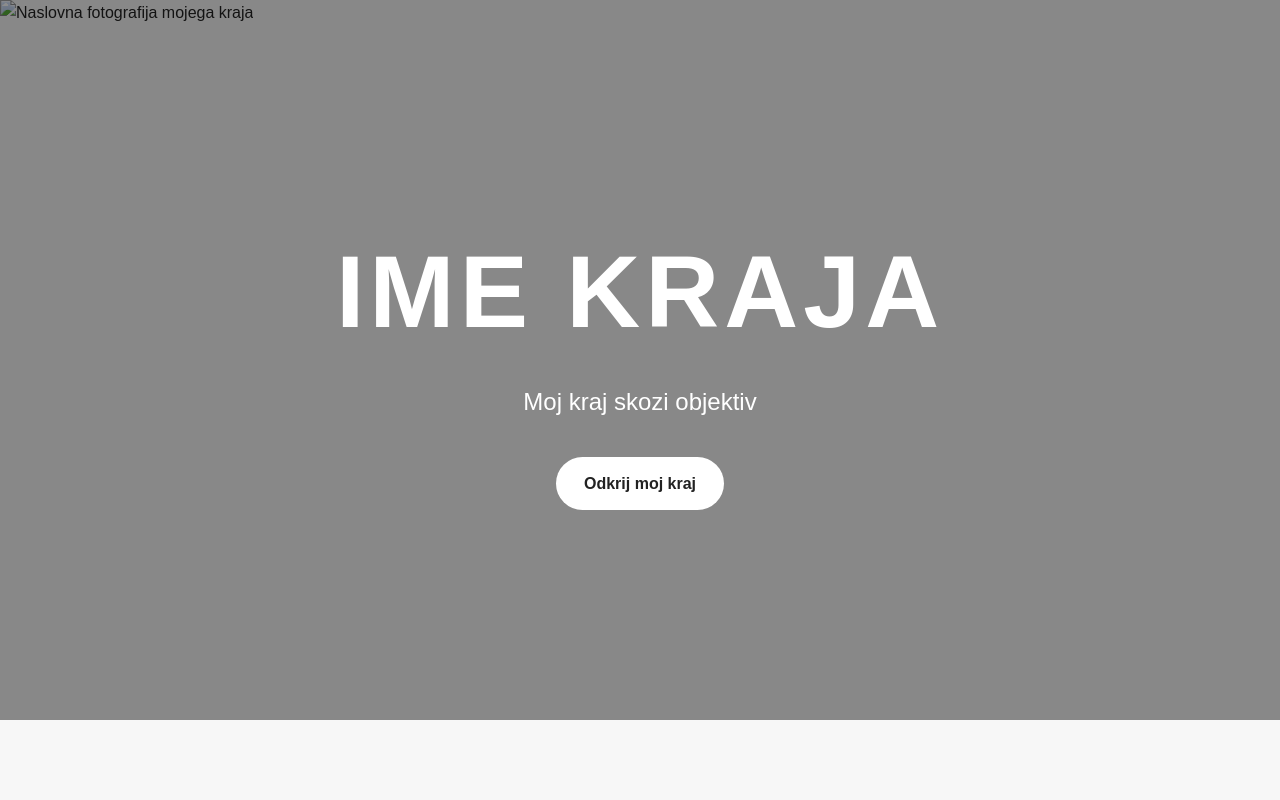
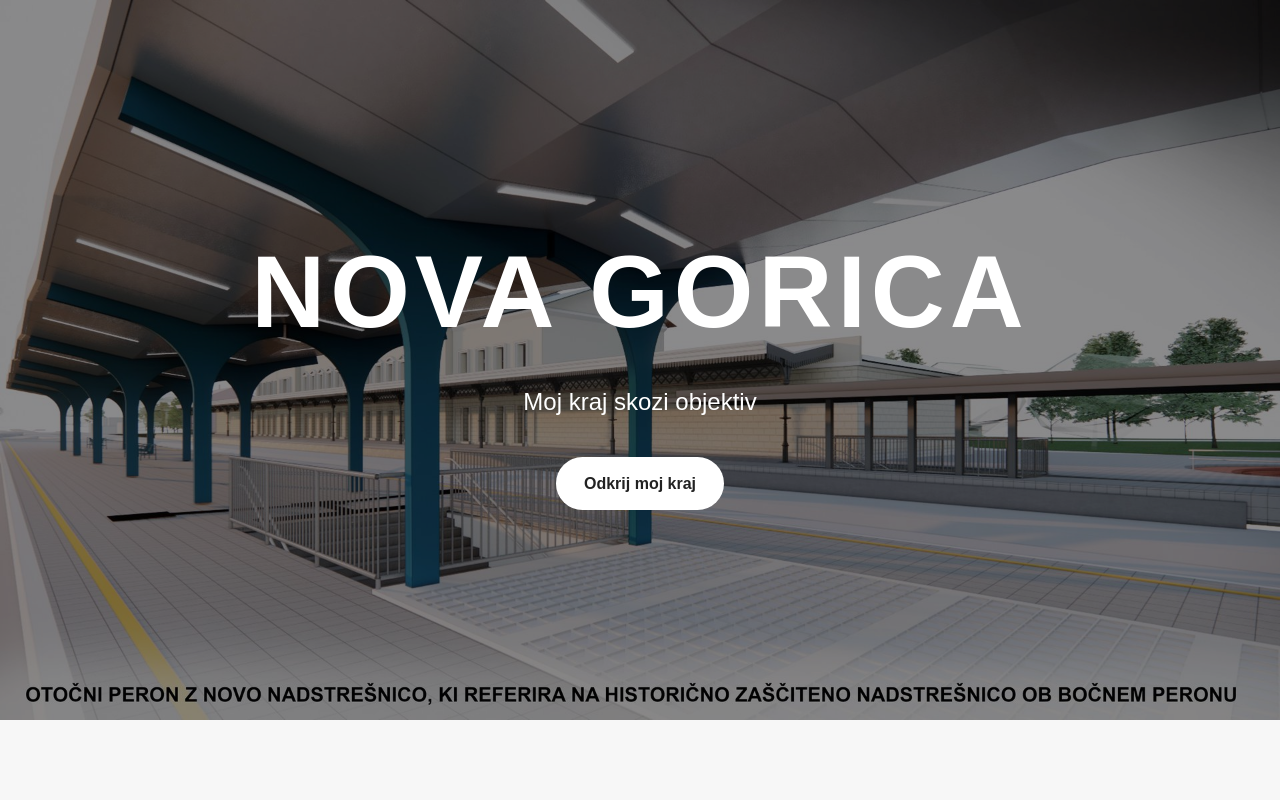
Before and after one commit to maksmlinaric-source/moj-kraj-NovaGorica, a plain HTML site: page index.html in a window 1280 px wide. Shown: the top 800 px of the page. Drawn offline with Linux system fonts and the light colour scheme.

Commit message:
Update index.html

```diff
--- a/index.html
+++ b/index.html
@@ -9,9 +9,9 @@
 <body>
 
 <header class="hero">
-    <img src="images/naslovna.jpg" alt="Naslovna fotografija mojega kraja" class="hero-image">
+    <img src=06_biggalleryimage.jpg alt="Naslovna fotografija mojega kraja" class="hero-image">
     <div class="hero-overlay">
-        <h1>IME KRAJA</h1>
+        <h1>Nova Gorica</h1>
         <p>Moj kraj skozi objektiv</p>
         <a href="#o-kraju" class="btn">Odkrij moj kraj</a>
     </div>
```
